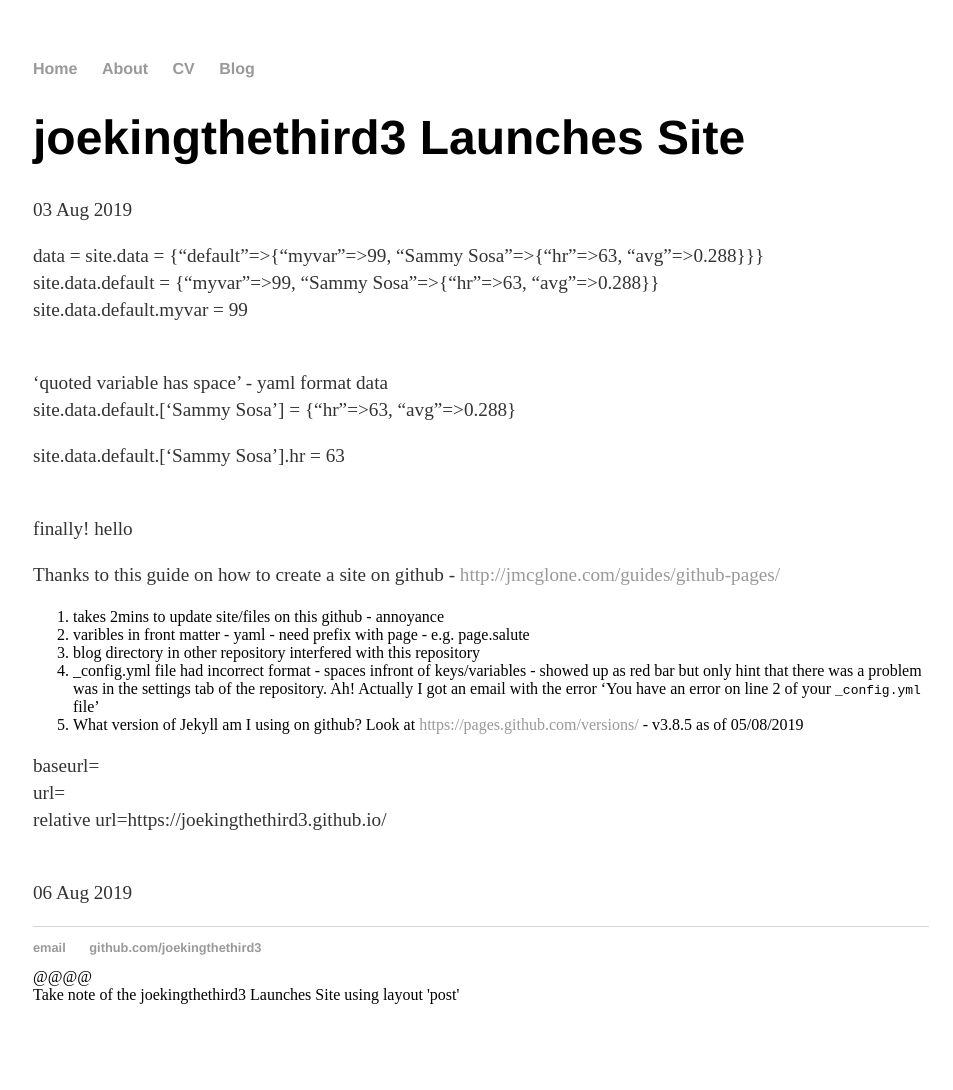
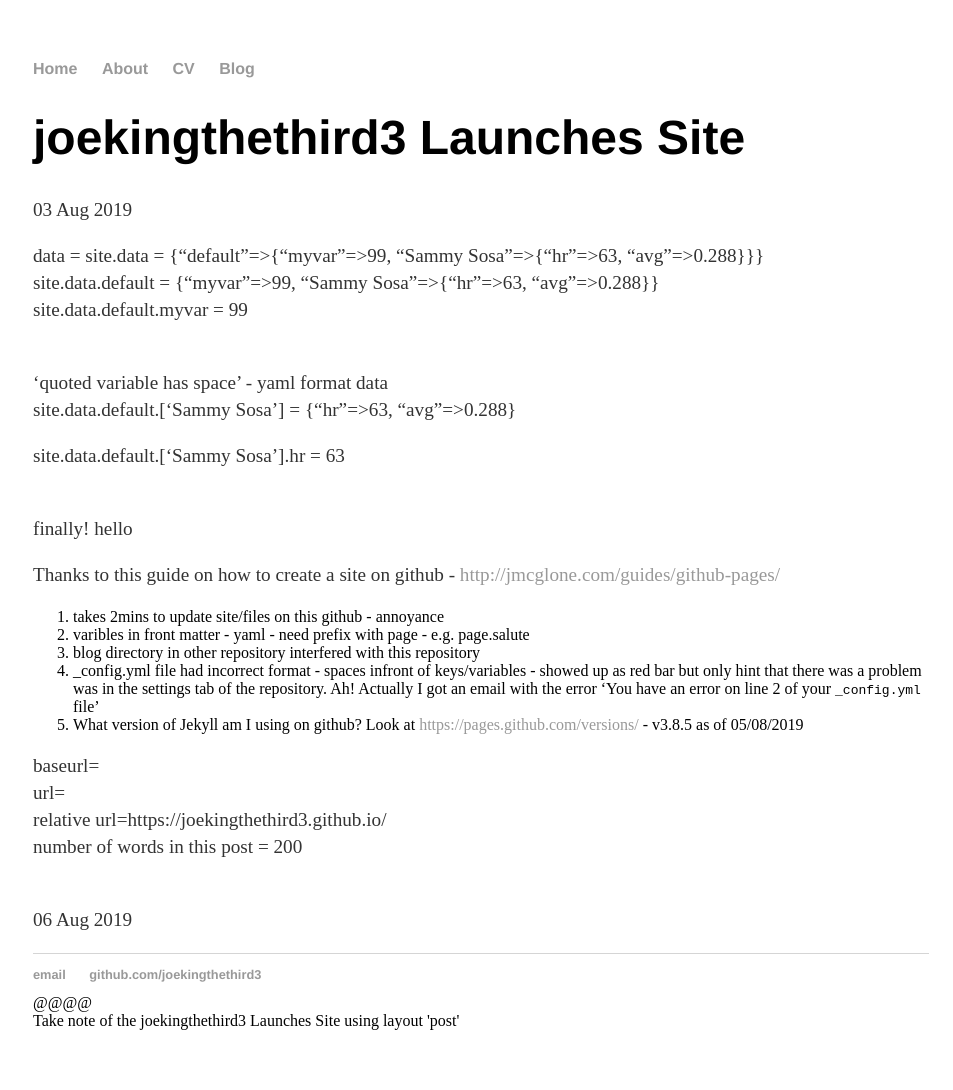
Before and after one commit to joekingTheThird3/joekingTheThird3.github.io, a Jekyll site: the page built from _posts/2019-08-03-myfirstpost.md, in a window 1280 px wide. Shown: the whole page, without its empty margins (159-1112 px from the left). Built offline with Jekyll 4.4.1, drawn with Linux system fonts in a browser that asks for light colours; before the commit the page ends 1064 px from its top, so only the background shows below that.

Commit message:
Update 2019-08-03-myfirstpost.md

```diff
--- a/_posts/2019-08-03-myfirstpost.md
+++ b/_posts/2019-08-03-myfirstpost.md
@@ -38,6 +38,9 @@ baseurl= {{ baseurl }}
 url= {{url}}
 <br>
 relative url={{ "" | absolute_url }}
+<br>
+number of words in this post = {{ page.content | number_of_words }}
+<br>
 
 
 <br>
```
